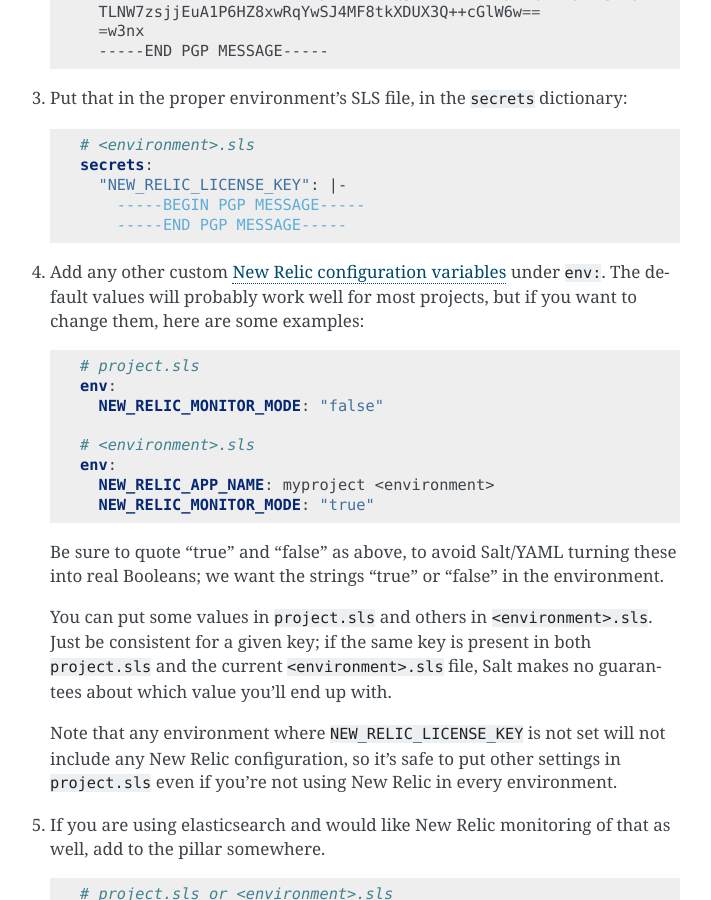
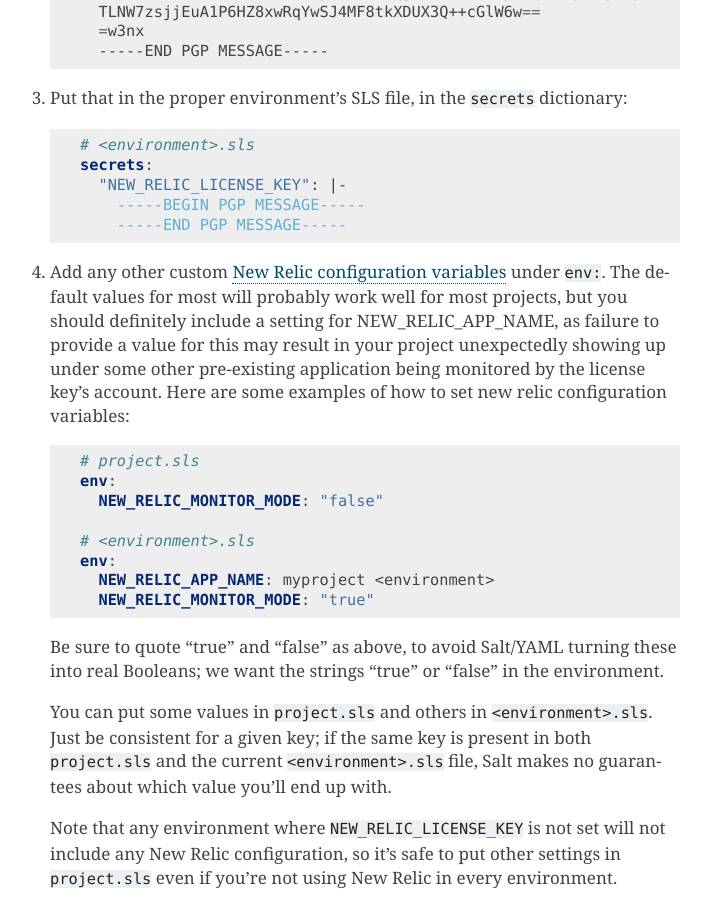
Before and after one commit to caktus/guidebook, a Sphinx documentation site: the page built from source/services/new-relic.rst, in a window 1280 px wide and 900 px high, scrolled down 625 px. Shown: the whole window, without its empty margins (400-1111 px from the left). Built offline with Sphinx 7.4.7, drawn with Linux system fonts in a browser that asks for light colours.

Commit message:
Strogly recommend setting NEW_RELIC_APP_NAME.

```diff
--- a/source/services/new-relic.rst
+++ b/source/services/new-relic.rst
@@ -42,8 +42,10 @@
 
 #. Add any other custom `New Relic configuration variables
    <https://docs.newrelic.com/docs/agents/python-agent/installation-configuration/python-agent-configuration#environment-variables>`_
-   under ``env:``. The default values will probably work well for most projects, but if you want to
-   change them, here are some examples:
+   under ``env:``. The default values for most will probably work well for most projects, but you should
+   definitely include a setting for NEW_RELIC_APP_NAME, as failure to provide a value for this may result
+   in your project unexpectedly showing up under some other pre-existing application being monitored by the
+   license key's account. Here are some examples of how to set new relic configuration variables:
 
    .. code-block:: yaml
 
```
